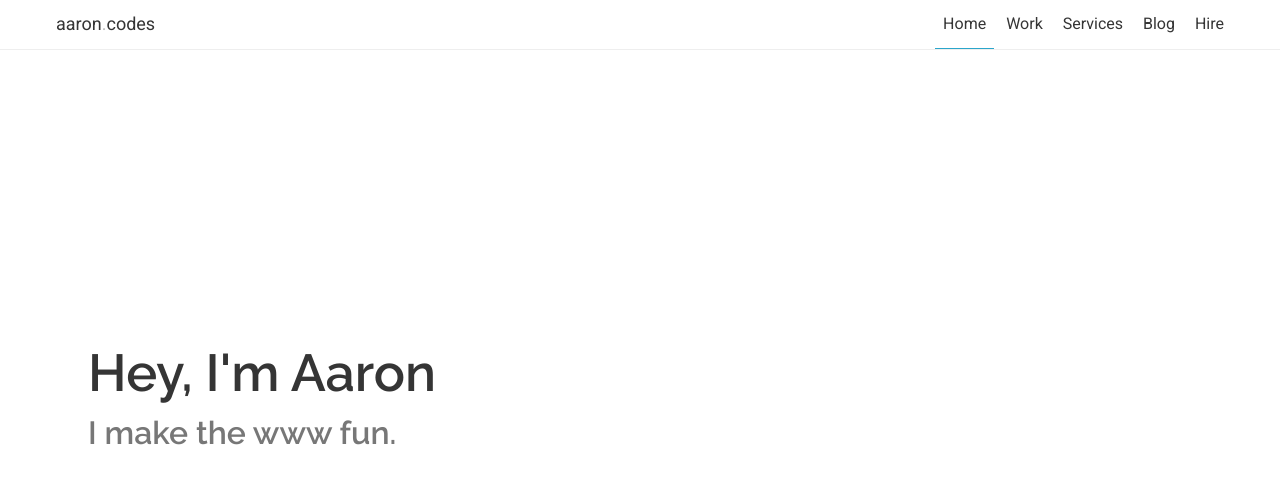
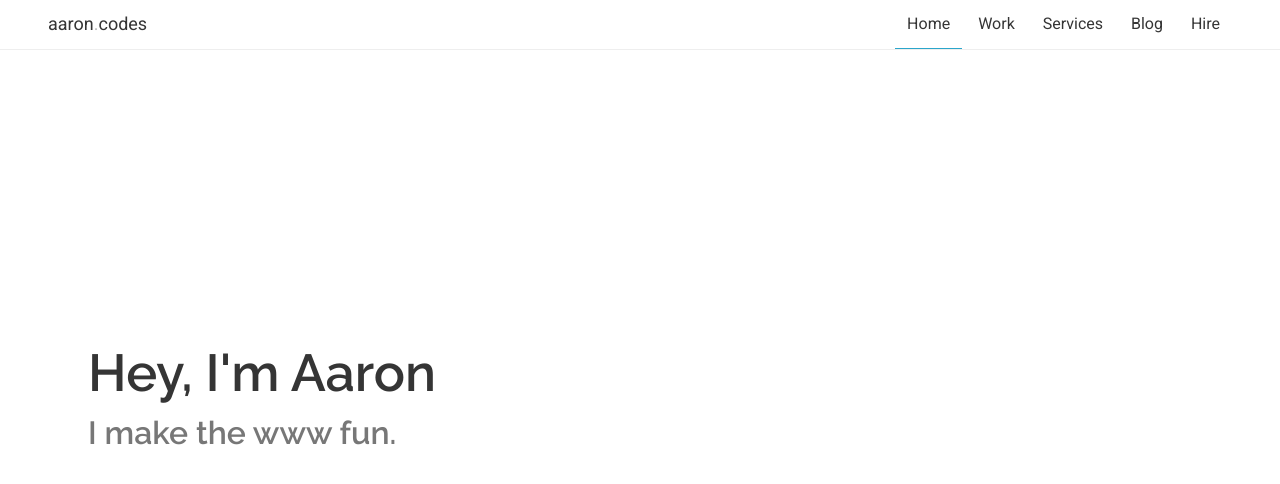
Before and after one commit to aaronlord/aaron.codes, a Jekyll site: the page built from index.html, in a window 1280 px wide. Shown: the top 484 px of the page. Built offline with Jekyll 4.4.1, drawn with Linux system fonts in a browser that asks for light colours.

Commit message:
Added more site-nav link padding

```diff
--- a/css/_components.site-nav.scss
+++ b/css/_components.site-nav.scss
@@ -35,9 +35,8 @@
             .site-nav__brand {
                 padding: $spacing-unit--small $spacing-unit--tiny;
 
-                @include media-query('desk-hd') {
-                    padding-top: $spacing-unit;
-                    padding-bottom: $spacing-unit;
+                @include media-query('tablet') {
+                    padding: $spacing-unit--small;
                 }
             }
 
@@ -63,6 +62,7 @@
             }
 
             .site-nav__brand {
+                padding-left: 0;
                 padding-bottom: 0;
 
                 @include media-query('tablet') {
```
Also changed, not shown: css/style.min.css, 1 other file.
